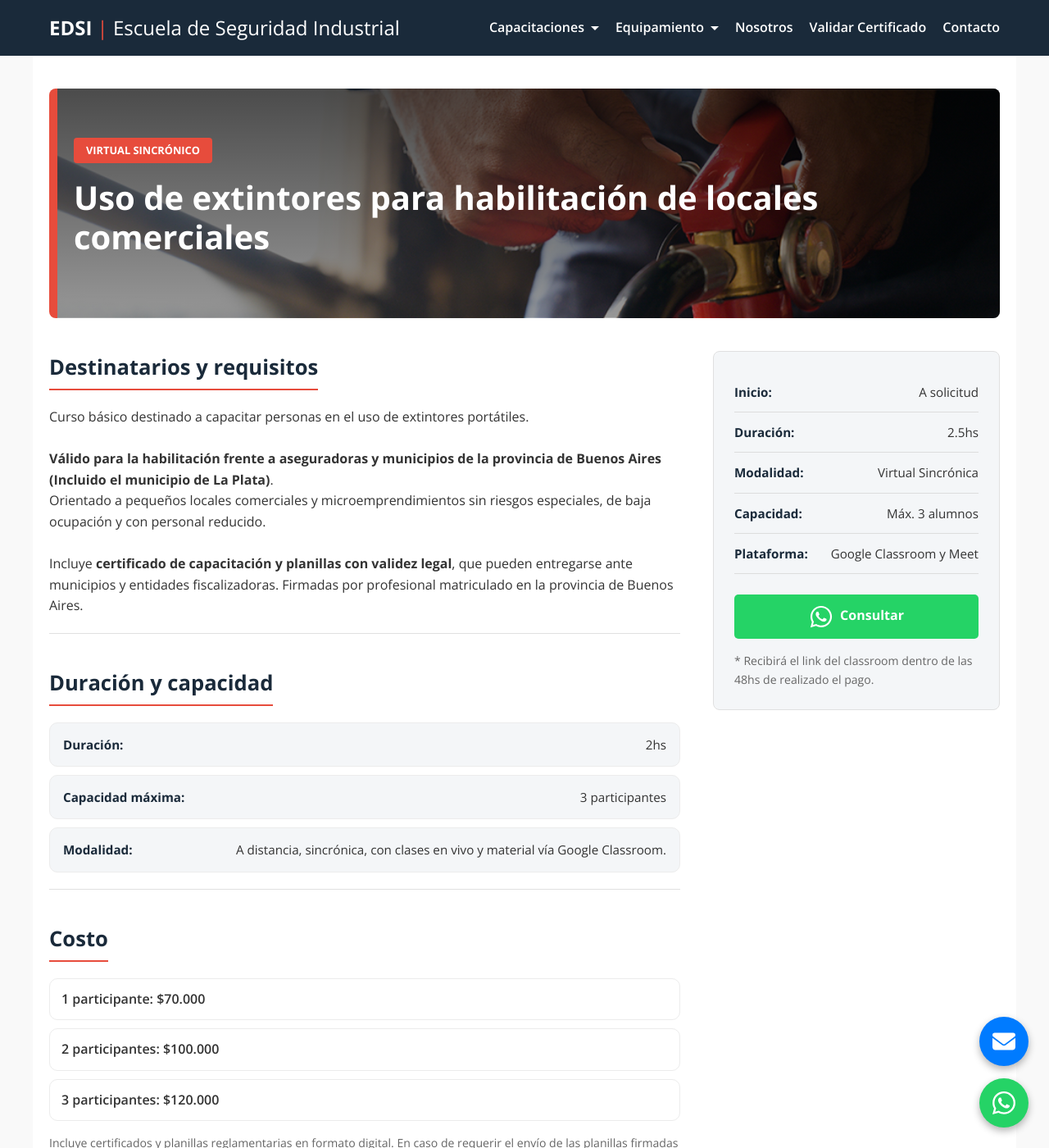
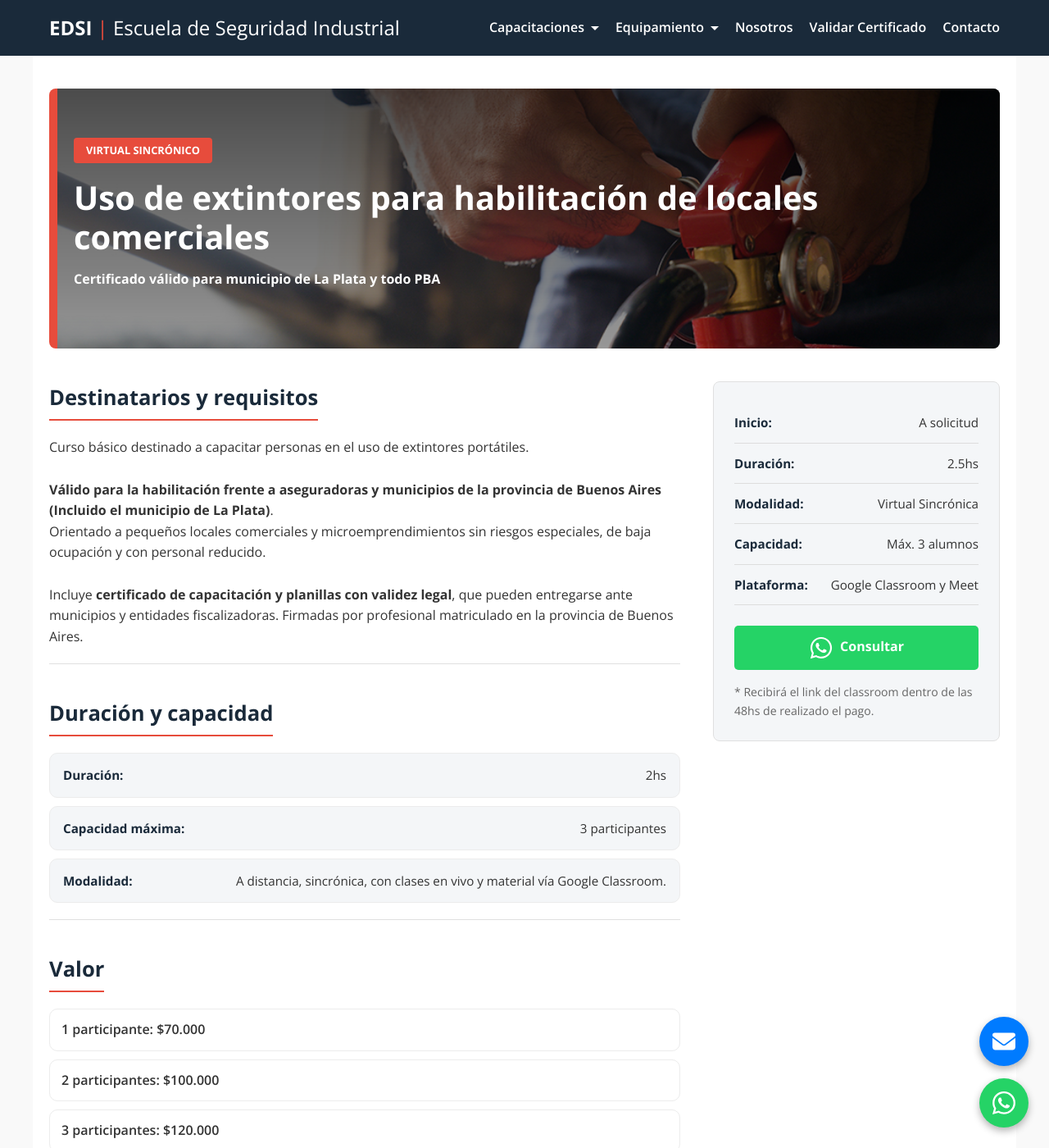
Before and after one commit to martov1/EDSI-nuevo-sitio, a Jekyll site: the page built from Particulares/Uso-de-extintores-basico/Uso-de-extintores-con-certificado-para-habilitaciones.html, in a window 1280 px wide and 1400 px high. Shown: the whole window at 82% size. Built offline with Jekyll 4.4.1, drawn with Linux system fonts in a browser that asks for light colours.

Commit message:
mejoras de texto

```diff
--- a/Particulares/Uso-de-extintores-basico/Uso-de-extintores-con-certificado-para-habilitaciones.html
+++ b/Particulares/Uso-de-extintores-basico/Uso-de-extintores-con-certificado-para-habilitaciones.html
@@ -14,6 +14,7 @@ redirect_from:
             <div class="hero-course">
                 <span class="tag-sincronico">Virtual sincrónico</span>
                 <h1>Uso de extintores para habilitación de locales comerciales</h1>
+                <p><b>Certificado válido para municipio de La Plata y todo PBA</b></p>
             </div>
         </div>
 
@@ -39,7 +40,7 @@ redirect_from:
                 </section>
 
                 <section class="section-card">
-                    <h2>Costo</h2>
+                    <h2>Valor</h2>
                     <ul class="cost-list">
                         <li>1 participante: $70.000</li>
                         <li>2 participantes: $100.000</li>
@@ -88,7 +89,7 @@ redirect_from:
                         </ul>
                         <p>El certificado digital contiene, además, un código QR que permite validar el certificado frente a terceros mediante el DNI del participante y visualizar el contenido del curso y las horas de cursada.</p>
                         <p>Dicho certificado puede descargarse desde nuestro sitio web en cualquier momento, una vez finalizado el curso, por cualquier persona, únicamente ingresando el número de DNI del participante.</p>
-                        <p>En caso de requerir el certificado en formato físico, puede solicitarlo al finalizar el curso, el costo de envio de la documentacion mediante correo privado se abona por separado. </p>
+                        <p><b>En caso de requerir el certificado en formato físico, puede solicitarlo al finalizar el curso, el costo de envio de la documentacion mediante correo privado se abona por separado. </b></p>
                     </div>
                 </section>
             </div>
```
